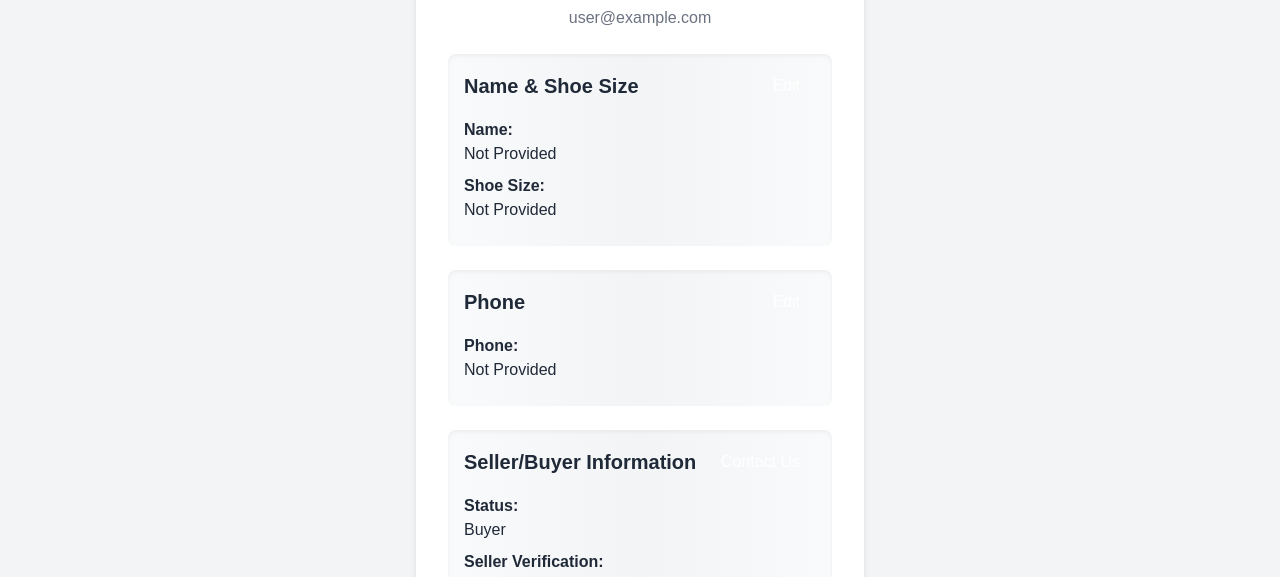
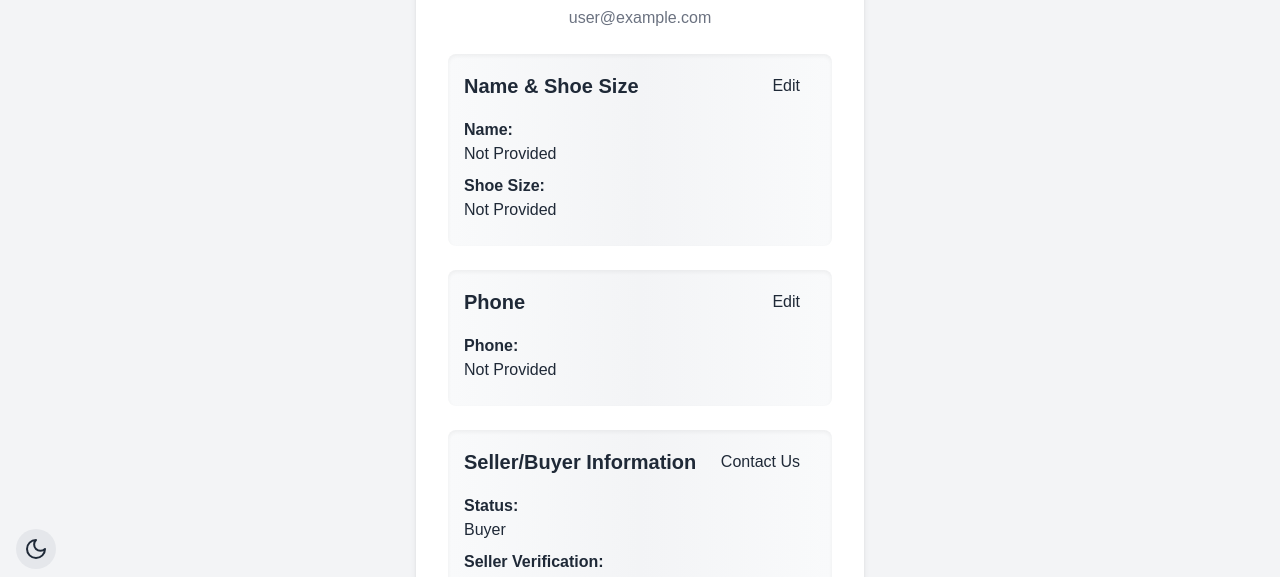
Before and after one commit to AvichalDwivedi2205/Sneak_fire_BAAS, a Next.js app: page /profile in a window 1280 px wide. Shown: the part 215-792 px from the top of the page. Built offline with nearby package versions, Linux system fonts and the light colour scheme; no server answers; the database is empty; sample sign-in values are in the browser's storage.

Commit message:
Adding dark mode

```diff
--- a/app/globals.css
+++ b/app/globals.css
@@ -1,6 +1,10 @@
 @tailwind base;
 @tailwind components;
 @tailwind utilities;
+
+html {
+  transition: background-color 0.2s, color 0.2s;
+}
 
 :root {
   --background: #ffffff;
--- a/app/layout.tsx
+++ b/app/layout.tsx
@@ -1,6 +1,8 @@
 import localFont from "next/font/local";
 import "./globals.css";
 import NavbarRender from "@/components/Navbar/Navbar-render";
+import ToggleThemeButton from "@/components/darkMode/ToggleComponent";
+import { ThemeProvider } from "@/components/darkMode/ThemeProvider";
 
 const geistSans = localFont({
   src: "./fonts/GeistVF.woff",
@@ -20,10 +22,13 @@ export default function RootLayout({
 }>) {
   return (
     <html lang="en">
+      <ThemeProvider>
       <body className="bg-gray-100 dark:bg-gray-900">
             <NavbarRender />
             {children}
+            <ToggleThemeButton />
       </body>
+      </ThemeProvider>
     </html>
   );
 }
--- a/app/profile/page.tsx
+++ b/app/profile/page.tsx
@@ -67,7 +67,7 @@ export default function ProfilePage() {
     <h2 className="font-semibold text-xl text-gray-800 dark:text-gray-200">
       Name & Shoe Size
     </h2>
-    <button className="bg-primary-500 text-white px-4 py-1 rounded-md hover:bg-primary-600 focus:ring focus:ring-primary-400">
+    <button className="bg-primary-500 text-gray-800 dark:text-gray-200 px-4 py-1 rounded-md hover:bg-primary-600 focus:ring focus:ring-primary-400">
       Edit
     </button>
   </div>
@@ -90,7 +90,7 @@ export default function ProfilePage() {
     <h2 className="font-semibold text-xl text-gray-800 dark:text-gray-200">
       Phone
     </h2>
-    <button className="bg-primary-500 text-white px-4 py-1 rounded-md hover:bg-primary-600 focus:ring focus:ring-primary-400">
+    <button className="bg-primary-500 text-gray-800 dark:text-gray-200 px-4 py-1 rounded-md hover:bg-primary-600 focus:ring focus:ring-primary-400">
       Edit
     </button>
   </div>
@@ -113,7 +113,7 @@ export default function ProfilePage() {
             <h2 className="font-semibold text-xl text-gray-800 dark:text-gray-200">
               Seller/Buyer Information
             </h2>
-            <button className="bg-primary-500 text-white px-4 py-1 rounded-md hover:bg-primary-600 focus:ring focus:ring-primary-400">
+            <button className="bg-primary-500 text-gray-800 dark:text-gray-200 px-4 py-1 rounded-md hover:bg-primary-600 focus:ring focus:ring-primary-400">
               Contact Us
             </button>
           </div>
@@ -135,7 +135,7 @@ export default function ProfilePage() {
             <h2 className="font-semibold text-xl text-gray-800 dark:text-gray-200">
               Shipping Information
             </h2>
-            <button className="bg-primary-500 text-white px-4 py-1 rounded-md hover:bg-primary-600 focus:ring focus:ring-primary-400">
+            <button className="bg-primary-500 text-gray-800 dark:text-gray-200 px-4 py-1 rounded-md hover:bg-primary-600 focus:ring focus:ring-primary-400">
               Edit
             </button>
           </div>
--- a/components/Navbar/Navbar.tsx
+++ b/components/Navbar/Navbar.tsx
@@ -84,7 +84,7 @@ const Navbar = () => {
                 onClick={() => handleSetActive(item.name)}
                 className={`ml-4 px-3 py-2 rounded-md text-sm font-medium ${
                   active === item.name
-                    ? "border-b-2 border-blue-500 dark:border-gray-400"
+                    ? "border-b-2 border-blue-500 dark:border-gray-400 text-gray-800 dark:text-gray-200"
                     : "text-gray-600 dark:text-gray-300 hover:border-b-2 hover:border-gray-400"
                 }`}
               >
--- /dev/null
+++ b/components/darkMode/ThemeProvider.tsx
@@ -0,0 +1,52 @@
+'use client'
+
+import { createContext, useContext, useEffect, useState } from 'react'
+
+type Theme = 'light' | 'dark'
+
+type ThemeContextType = {
+  theme: Theme
+  toggleTheme: () => void
+}
+
+const ThemeContext = createContext<ThemeContextType | undefined>(undefined)
+
+export function ThemeProvider({ children }: { children: React.ReactNode }) {
+  const [theme, setTheme] = useState<Theme>('light')
+
+  useEffect(() => {
+    const storedTheme = localStorage.getItem('theme') as Theme | null
+    if (storedTheme) {
+      setTheme(storedTheme)
+    } else if (window.matchMedia('(prefers-color-scheme: dark)').matches) {
+      setTheme('dark')
+    }
+  }, [])
+
+  useEffect(() => {
+    if (theme === 'dark') {
+      document.documentElement.classList.add('dark')
+    } else {
+      document.documentElement.classList.remove('dark')
+    }
+    localStorage.setItem('theme', theme)
+  }, [theme])
+
+  const toggleTheme = () => {
+    setTheme(prevTheme => prevTheme === 'light' ? 'dark' : 'light')
+  }
+
+  return (
+    <ThemeContext.Provider value={{ theme, toggleTheme }}>
+      {children}
+    </ThemeContext.Provider>
+  )
+}
+
+export function useTheme() {
+  const context = useContext(ThemeContext)
+  if (context === undefined) {
+    throw new Error('useTheme must be used within a ThemeProvider')
+  }
+  return context
+}
--- /dev/null
+++ b/components/darkMode/ToggleComponent.tsx
@@ -0,0 +1,24 @@
+"use client"
+import React from 'react';
+import { useTheme } from './ThemeProvider';
+import { Moon, Sun } from 'lucide-react';
+
+const ToggleThemeButton = () => {
+  const { theme, toggleTheme } = useTheme();
+
+  return (
+    <button
+      onClick={toggleTheme}
+      className="fixed bottom-4 left-4 p-2 rounded-full bg-gray-200 dark:bg-gray-700 text-gray-800 dark:text-gray-200 hover:bg-gray-300 dark:hover:bg-gray-600 transition-colors duration-200"
+      aria-label={`Switch to ${theme === 'light' ? 'dark' : 'light'} mode`}
+    >
+      {theme === 'light' ? (
+        <Moon size={24} />
+      ) : (
+        <Sun size={24} />
+      )}
+    </button>
+  );
+};
+
+export default ToggleThemeButton;
--- a/tailwind.config.ts
+++ b/tailwind.config.ts
@@ -14,8 +14,9 @@ const addVariablesForColors = ({ addBase, theme }: any) => {
 };
 
 const config: Config = {
+  darkMode:'class',
   content: [
-    "./pages/**/*.{js,ts,jsx,tsx,mdx}",
+    './app/**/*.{js,ts,jsx,tsx}',
     "./components/**/*.{js,ts,jsx,tsx,mdx}",
     "./app/**/*.{js,ts,jsx,tsx,mdx}",
   ],
```
Also changed, not shown: assets/logo-color.png (added).
